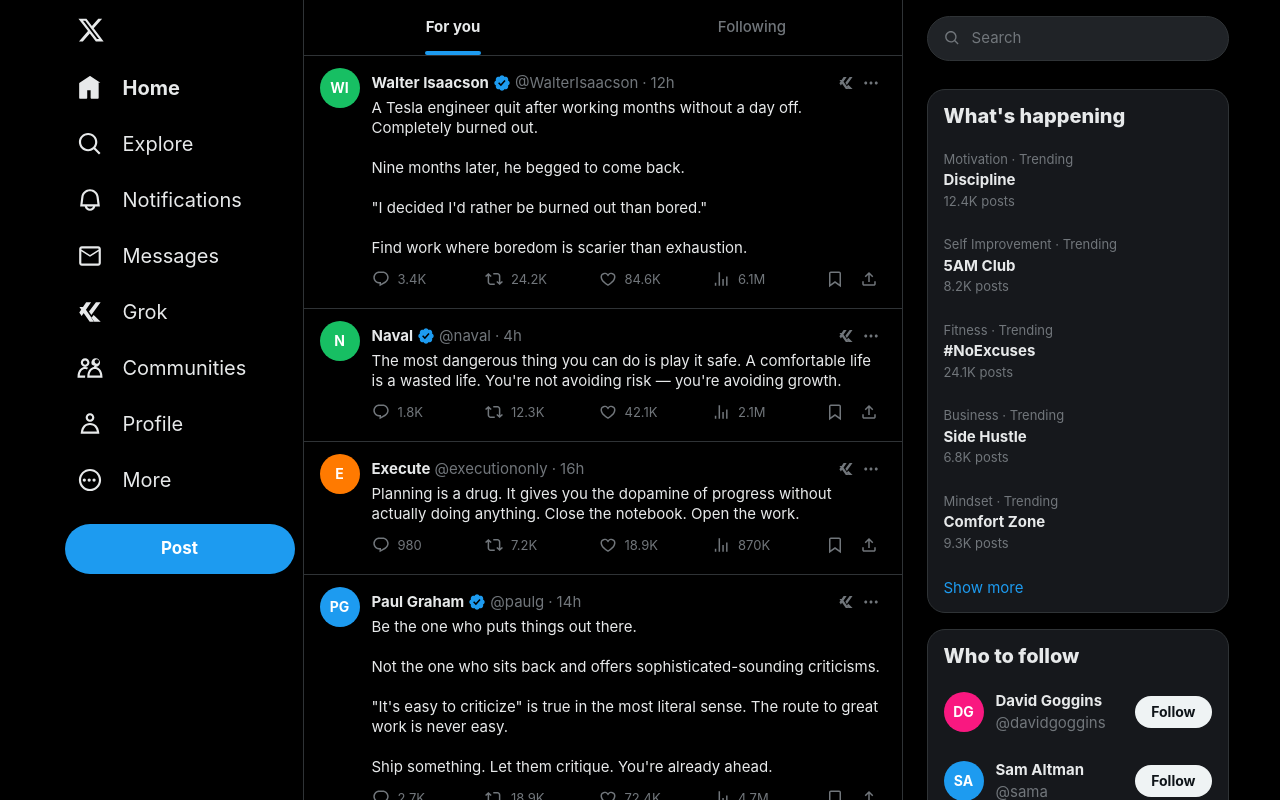
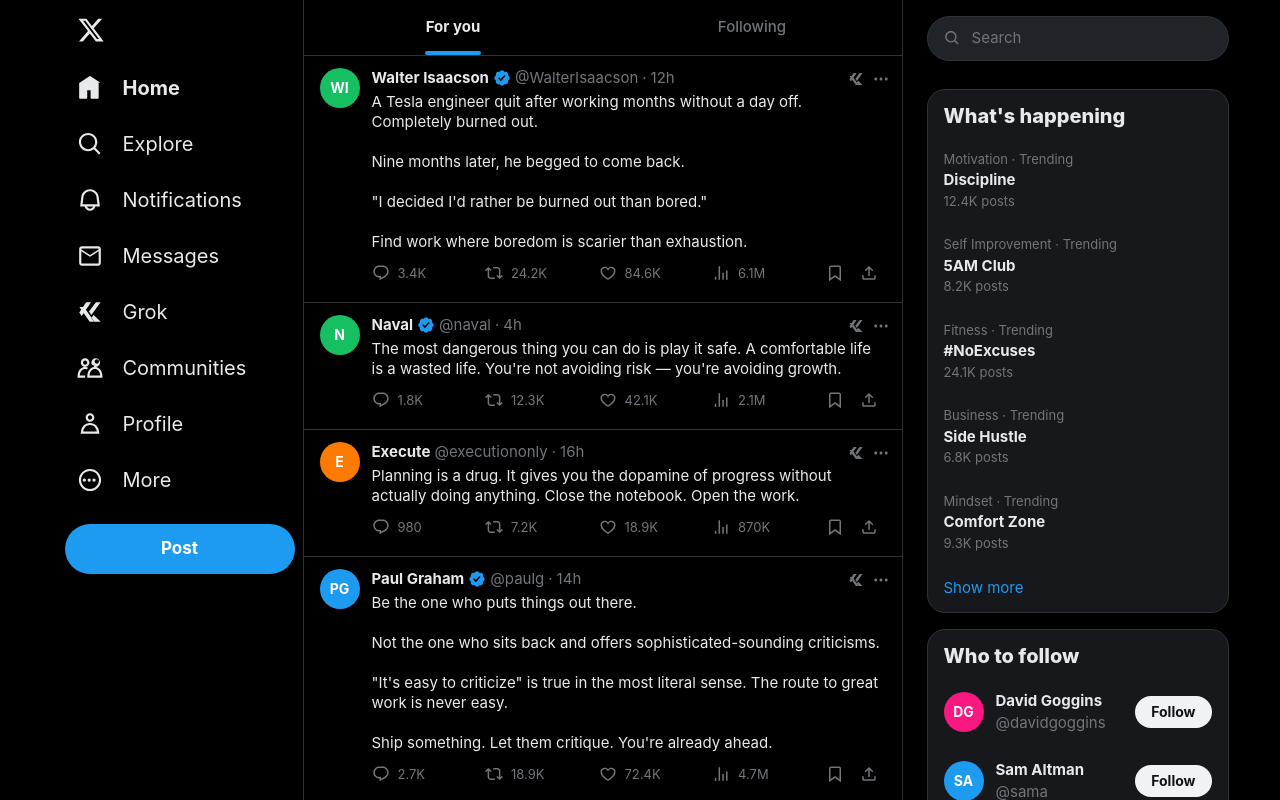
Before and after one commit to iskandarzhilmi/twitter-motivation, a Next.js app: page / in a window 1280 px wide. Shown: the top 800 px of the page. Built offline with nearby package versions, Linux system fonts and the light colour scheme.

Commit message:
fix: shrink header button padding to close gap between name and tweet text
Co-Authored-By: Claude Opus 4.6 <noreply@anthropic.com>

```diff
--- a/src/components/x-timeline/tweet.tsx
+++ b/src/components/x-timeline/tweet.tsx
@@ -63,7 +63,7 @@ export function TweetCard({ tweet, index }: TweetCardProps) {
         {/* Content column */}
         <div className="min-w-0 flex-1">
           {/* Header row */}
-          <div className="flex items-center justify-between">
+          <div className="flex items-start justify-between">
             <div className="flex min-w-0 items-center gap-1 leading-5">
               <span className="truncate text-[15px] font-bold leading-5 text-[#e7e9ea]">
                 {tweet.name}
@@ -80,11 +80,11 @@ export function TweetCard({ tweet, index }: TweetCardProps) {
               </span>
             </div>
             {/* Grok + More buttons */}
-            <div className="flex items-center">
-              <button className="group/grok -mr-1 rounded-full p-1.5 transition-colors hover:bg-[#1d9bf0]/10">
+            <div className="-mt-0.5 -mr-2 flex items-center">
+              <button className="group/grok rounded-full p-1 transition-colors hover:bg-[#1d9bf0]/10">
                 <GrokIcon className="size-4 text-[#71767b] transition-colors group-hover/grok:text-[#1d9bf0]" />
               </button>
-              <button className="group/more rounded-full p-1.5 transition-colors hover:bg-[#1d9bf0]/10">
+              <button className="group/more rounded-full p-1 transition-colors hover:bg-[#1d9bf0]/10">
                 <MoreHorizontalIcon className="size-[18px] text-[#71767b] transition-colors group-hover/more:text-[#1d9bf0]" />
               </button>
             </div>
```
